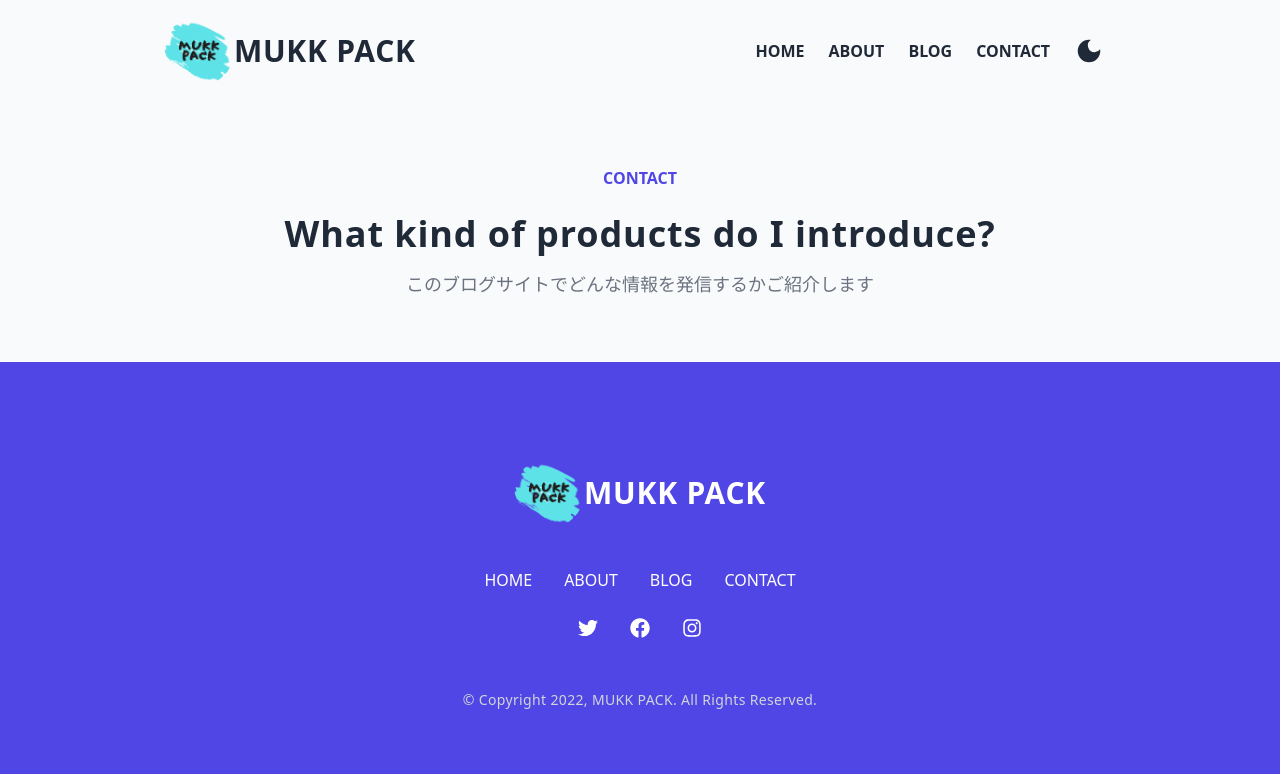
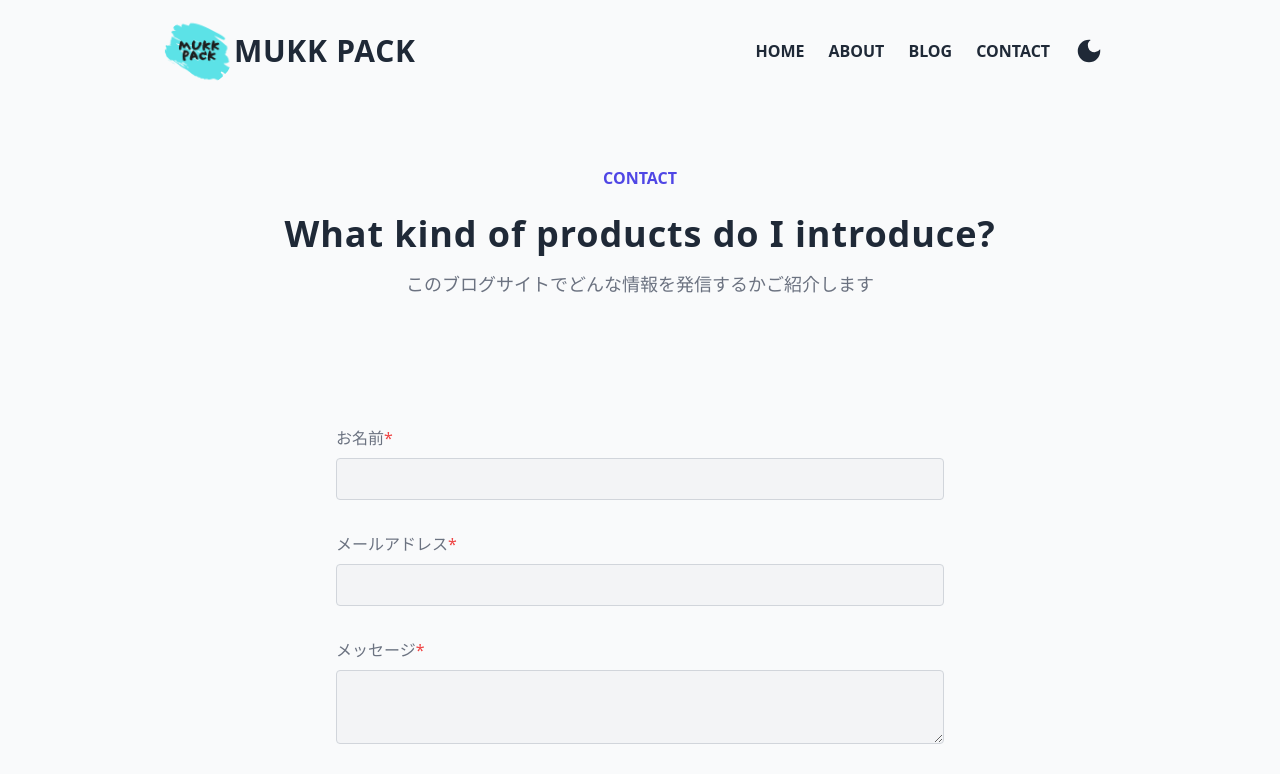
Before and after one commit to knm22mukk/mukk-web, a Next.js app: page /contact in a window 1280 px wide. Shown: the top 774 px of the page. Built offline with nearby package versions, Linux system fonts and the light colour scheme.

Commit message:
contactページの見た目の作成

```diff
--- a/src/pages/contact.tsx
+++ b/src/pages/contact.tsx
@@ -10,6 +10,39 @@ const contact: NextPage = () => {
         title='What kind of products do I introduce?'
         description='このブログサイトでどんな情報を発信するかご紹介します'
       />
+      <div className='container py-16'>
+        <form className='flex flex-col p-8 mx-auto max-w-2xl'>
+          <label htmlFor='name' className='mt-8 mb-2 font-light text-gray-500 dark:text-white'>
+            お名前<span className='text-red-500'>*</span>
+          </label>
+          <input
+            type='text'
+            name='name'
+            className='py-1 px-3 w-full text-base leading-8 text-gray-700 bg-gray-100 focus:bg-white rounded border border-gray-300 focus:border-indigo-500 outline-none focus:ring-2 focus:ring-indigo-200 transition-colors duration-200 ease-in-out'
+          />
+
+          <label htmlFor='email' className='mt-8 mb-2 font-light text-gray-500 dark:text-white'>
+            メールアドレス<span className='text-red-500'>*</span>
+          </label>
+          <input
+            type='text'
+            name='email'
+            className='py-1 px-3 w-full text-base leading-8 text-gray-700 bg-gray-100 focus:bg-white rounded border border-gray-300 focus:border-indigo-500 outline-none focus:ring-2 focus:ring-indigo-200 transition-colors duration-200 ease-in-out'
+          />
+
+          <label htmlFor='message' className='mt-8 mb-2 font-light text-gray-500 dark:text-white'>
+            メッセージ<span className='text-red-500'>*</span>
+          </label>
+          <textarea
+            name='message'
+            className='py-1 px-3 w-full text-base leading-8 text-gray-700 bg-gray-100 focus:bg-white rounded border border-gray-300 focus:border-indigo-500 outline-none focus:ring-2 focus:ring-indigo-200 transition-colors duration-200 ease-in-out'
+          />
+
+          <div className='pt-8 text-center'>
+            <button className='btn'>送信する</button>
+          </div>
+        </form>
+      </div>
     </Layout>
   );
 };
```
